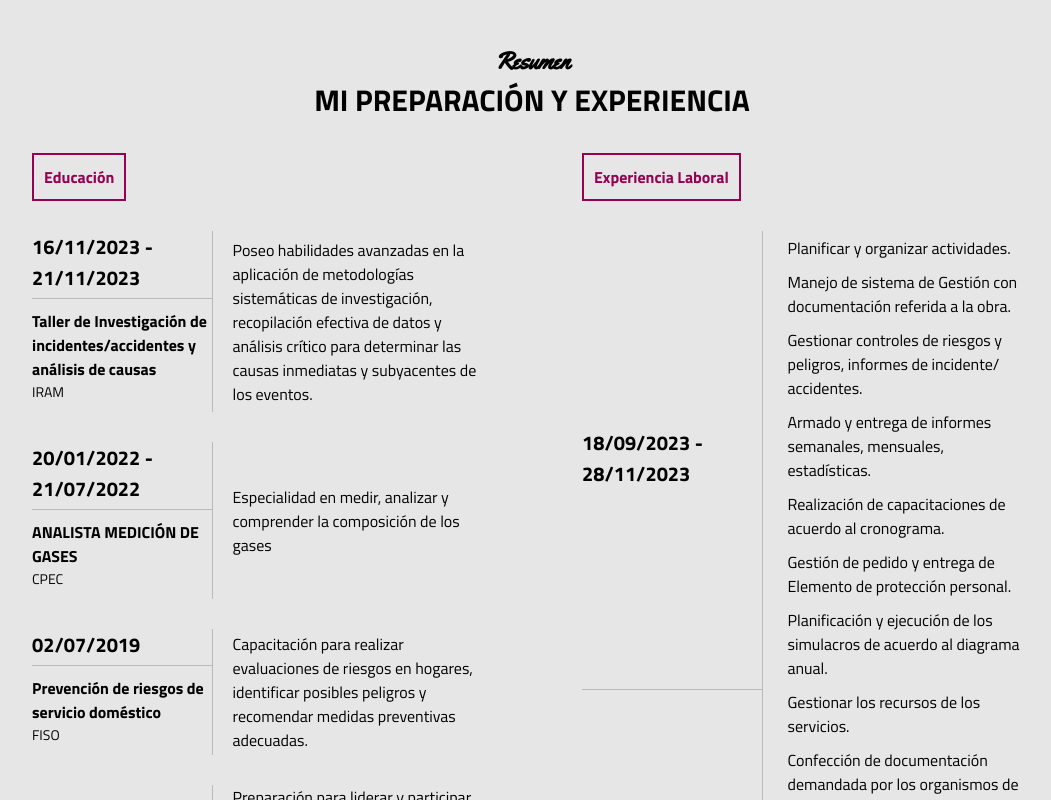
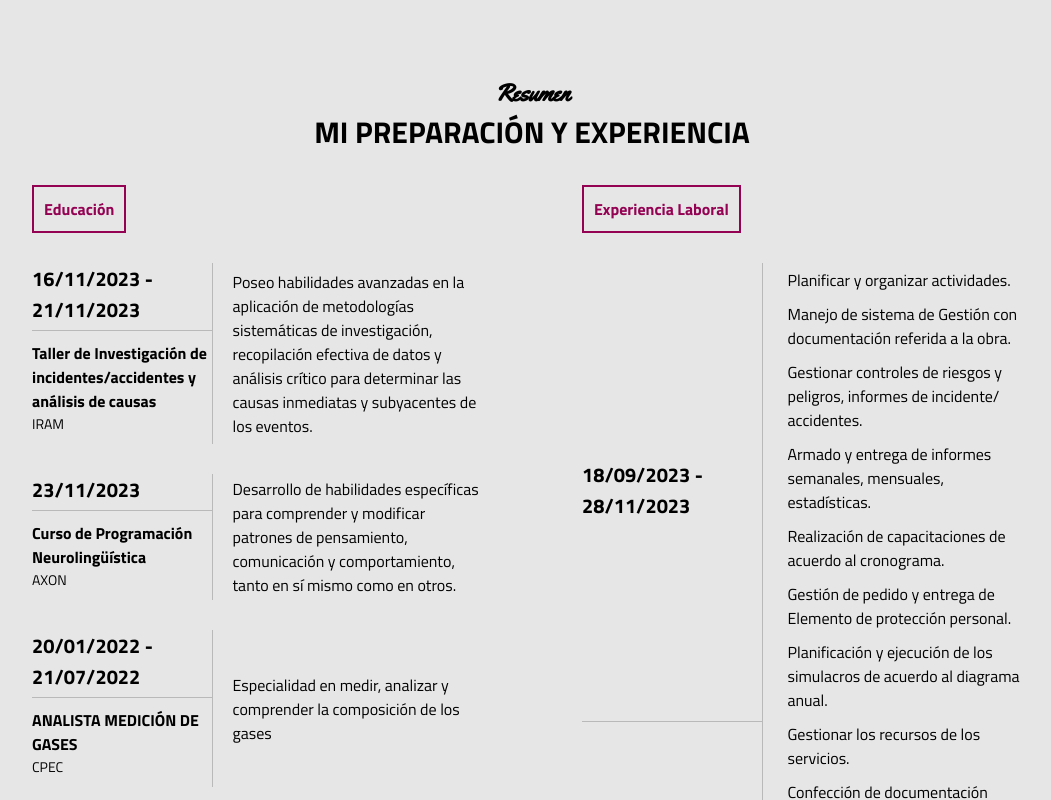
Before and after one commit to lukarodriguezz/carolinadiego, a plain HTML site: page index.html in a window 1280 px wide. Shown: the part 2067-2867 px from the top of the page, without its empty margins (108-1159 px from the left). Drawn offline with Linux system fonts and the light colour scheme.

Commit message:
Update index.html

```diff
--- a/index.html
+++ b/index.html
@@ -94,6 +94,7 @@
                         <li>Comité de Salud y Seguridad Ocupacional</li>
                         <li>Curso de Elementos de Proteccion Personal</li>
                         <li>Prevención de riesgos en servicio doméstico</li>
+                        <li>Manejo Defensivo</li>
                     </ul></p>
                 </div>
                 <div class="col">
@@ -203,6 +204,25 @@
                             <td>
                                 <h4>Taller de Investigación de incidentes/accidentes y análisis de causas</h4>
                                 <p>IRAM</p>
+                                <span class="promedio"></span>
+                            </td>
+                        </tr>
+                    </table>
+
+
+                     <table>
+                        <tr>
+                            <td class="datos">
+                                <h3>23/11/2023</h3>
+                            </td>
+                            <td rowspan="2" class="descripcion">
+                                Desarrollo de habilidades específicas para comprender y modificar patrones de pensamiento, comunicación y comportamiento, tanto en sí mismo como en otros.
+                            </td>
+                        </tr>
+                        <tr>
+                            <td>
+                                <h4>Curso de Programación Neurolingüística</h4>
+                                <p>AXON</p>
                                 <span class="promedio"></span>
                             </td>
                         </tr>
```
